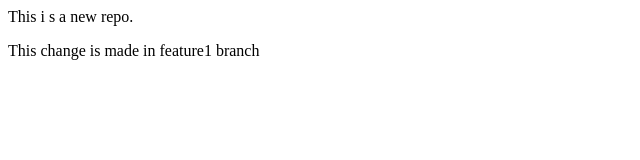
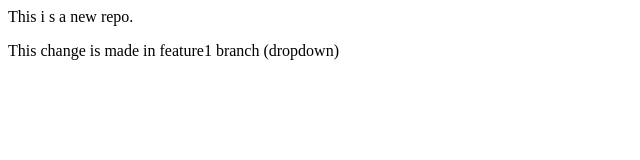
Before and after one commit to Amrit232/localrepo, a plain HTML site: page index.html in a window 1280 px wide. Shown: the full height of the page, 0-640 px from the left. Drawn offline with Linux system fonts and the light colour scheme.

```diff
--- a/index.html
+++ b/index.html
@@ -1,2 +1,2 @@
 <p>This i s a new repo.</p>
-<p>This change is made in feature1 branch</p>
+<p>This change is made in feature1 branch (dropdown)</p>
```
